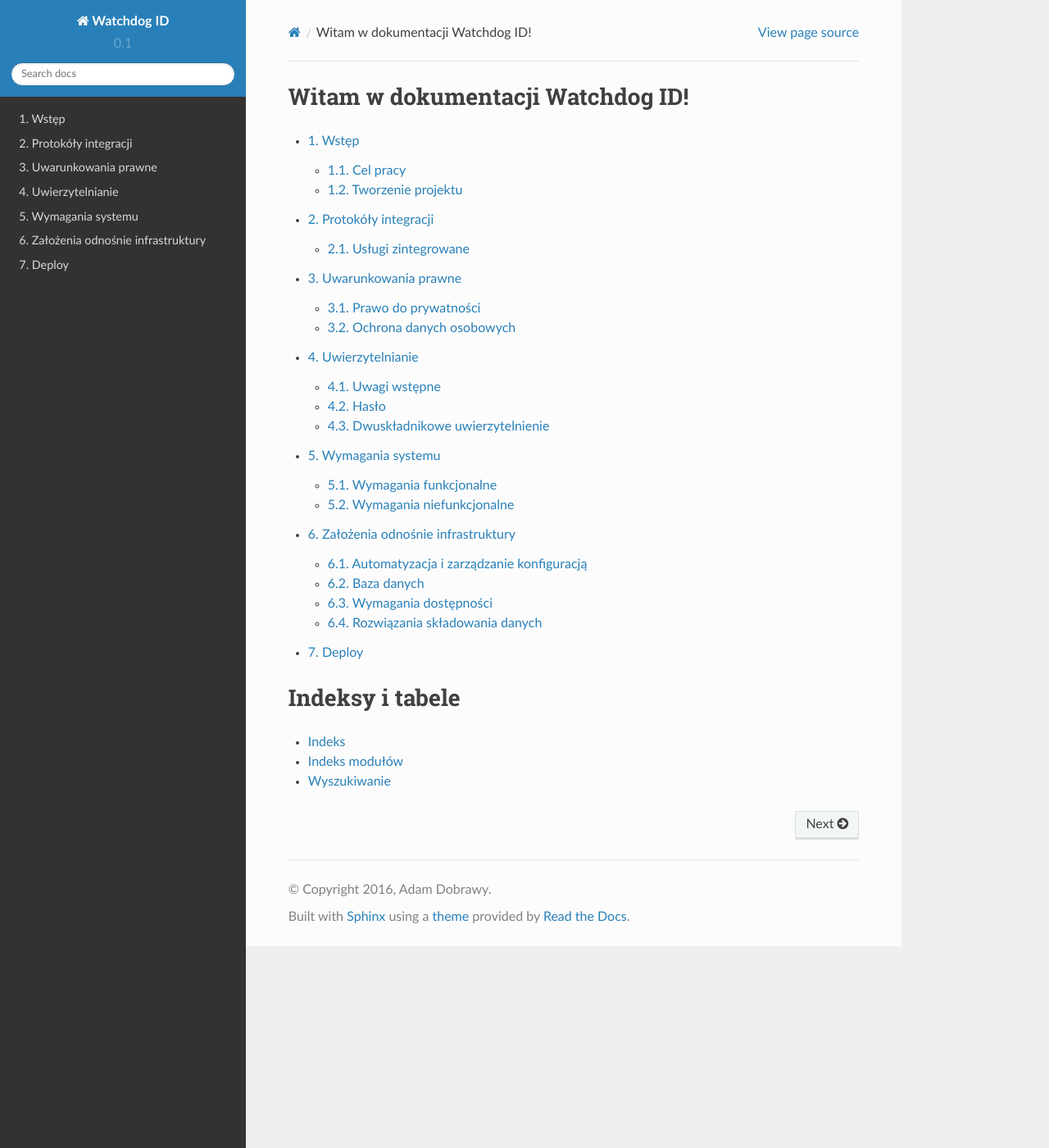
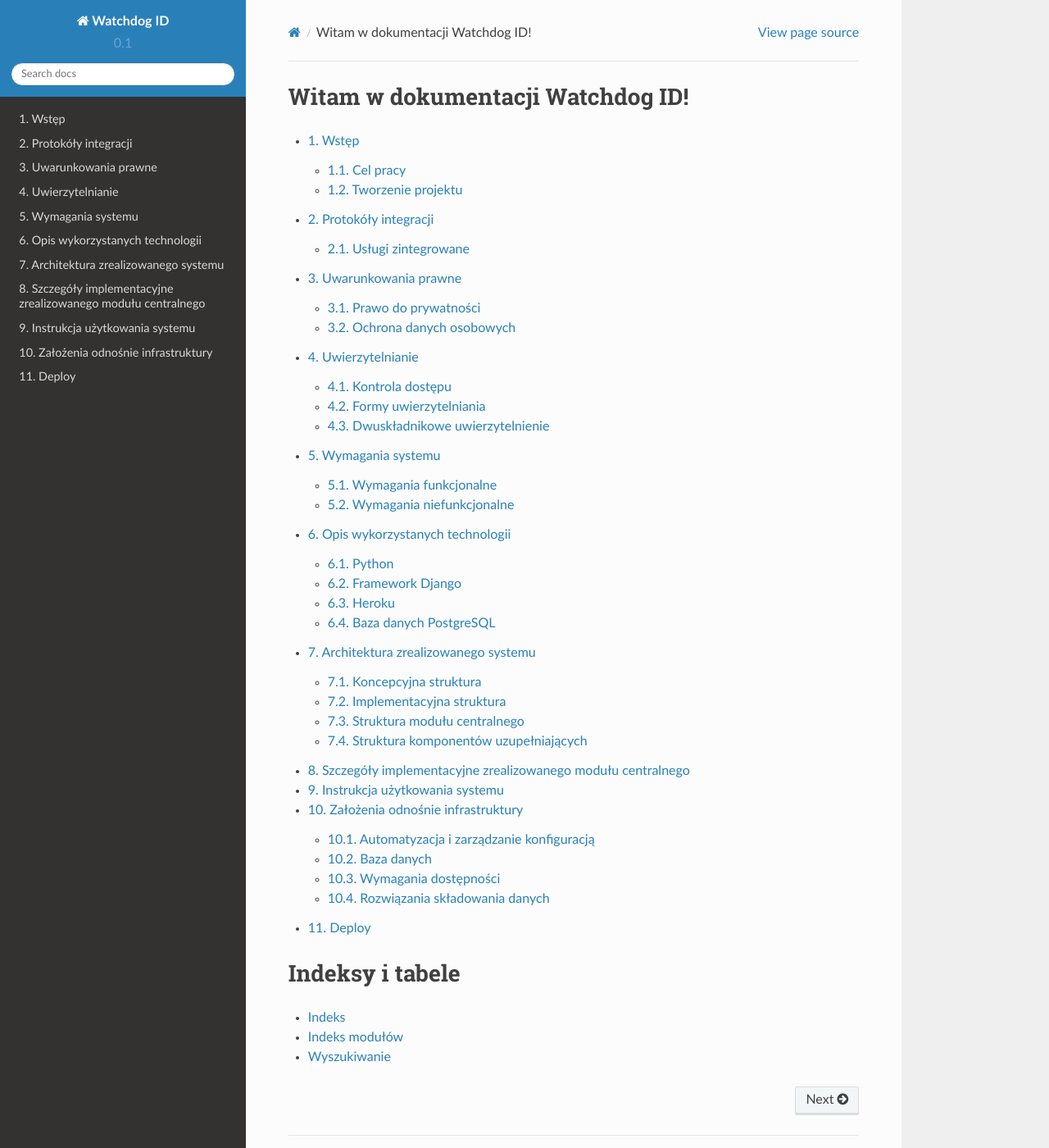
Before and after one commit to watchdogpolska/watchdog-id, a Sphinx documentation site: the page built from docs/index.rst, in a window 1280 px wide and 1400 px high. Shown: the whole window at 82% size. Built offline with Sphinx 7.4.7 and the Read the Docs theme 2.0.0, drawn with Linux system fonts in a browser that asks for light colours.

Commit message:
A big update

```diff
--- a/docs/index.rst
+++ b/docs/index.rst
@@ -17,9 +17,12 @@
    sections/law
    sections/authentication
    sections/requirements
+   sections/technology
+   sections/architecture
+   sections/implementation
+   sections/manual
    sections/infrastructure
    sections/deploy
-
 
 Indeksy i tabele
 ================
--- /dev/null
+++ b/docs/sections/architecture.rst
@@ -0,0 +1,27 @@
+.. _architecture:
+
+***********************************
+Architektura zrealizowanego systemu
+***********************************
+
+Koncepcyjna struktura
+*********************
+
+Podział na moduły
+-----------------
+
+Architektura web
+----------------
+
+
+Implementacyjna struktura
+*************************
+
+Struktura modułu centralnego
+****************************
+
+Wykorzystane biblioteki
+-----------------------
+
+Struktura komponentów uzupełniających
+*************************************
--- a/docs/sections/authentication.rst
+++ b/docs/sections/authentication.rst
@@ -12,8 +12,8 @@
 
 .. _authentication_intro:
 
-Uwagi wstępne
-*************
+Kontrola dostępu
+****************
 
 Na samym wstępie niniejszych rozważań konieczne jest uporządkowanie terminologii. Pragnę w tym miejscu bezpośrednio odwołać się do do literatury przedmiotu [#f1]_ :
 
@@ -33,11 +33,16 @@
 
 .. _password_policy:
 
+
+Formy uwierzytelniania
+**********************
+
 Hasło
-*****
+-----
+
 W przypadku wielu systemów komputerowych do uwierzytelniania wykorzystywane jest wyłącznie hasło. Jest najpopularniejszą formę uwierzytelniania i w ocenie autora najmniej bezpieczną. Stanowi formę uwierzytelniania typu *coś co wiesz*.
 
-W przypadku wykorzystania wyłącznie tej formy uwierzytelniania proces logownia w systemie komputerowym polega na wprowadzeniu loginu i hasła użytkownika. W związku z ograniczonym bezpieczeństwem tej formy uwierzytelniania wdrażane są w systemach komputerowych liczne metody, które mają ograniczyć jej wady. Podejmowane są działania zarówno na poziomie organizacyjnym, a także technicznym, które mają ograniczyć jej słabości.
+W przypadku wykorzystania wyłącznie tej formy uwierzytelniania proces logownia w systemie komputerowym polega na wprowadzeniu loginu i hasła użytkownika. W związku z ograniczonym bezpieczeństwem tej formy uwierzytelniania wdrażane są w systemach komputerowych liczne metody, które mają ograniczyć jej wady. Działania te są podejmowane zarówno na poziomie organizacyjnym, jak również technicznym.
 
 .. seqdiag::
    :desctable:
@@ -84,7 +89,7 @@
 
 
 Polityki haseł
---------------
+==============
 
 W zakresie organizacyjnym, który często wspierany jest także odpowiednimi rozwiązaniami technicznymi wprowadzone są polityki haseł. Obejmują one najczęsciej zagadnienia dotyczącego ponownego wykorzystania tych samych haseł w tym i innych systemach komputerowych, złożoność haseł i częstotliwość ich zmiany.
 
--- /dev/null
+++ b/docs/sections/implementation.rst
@@ -0,0 +1,5 @@
+.. _implementation:
+
+***********************************************************
+Szczegóły implementacyjne zrealizowanego modułu centralnego
+***********************************************************
--- a/docs/sections/introduction.rst
+++ b/docs/sections/introduction.rst
@@ -19,7 +19,7 @@
 
 Celem prezentowanej pracy było stworzenie otwartego i elastycznego systemu centralnego uwierzytelniania użytkownika, jak również ich rejestracji. Nowy proces logowania ma być jednolity w obrębie różnych systemów, a także wzbogacony o dodatkowe formy uwierzytelniania.
 
-System ten ma przejąć zadanie uwierzytelniania z systemów dotychczas działających w organizacji, a wspierających tylko prymitywne formy uwierzytelniania, powstałych w oparciu o rozbieżne technologie tworzące indywidualne bazy tożsamości i danych uwierzytelniających. Aby zapewnić jego rzeczywiste wykorzystanie system winien być łatwy i wygodny w integracji z dotychczas istniejącymi systemami, a - zważywszy na wygodę użytkownika - powinien mieć formę aplikacji internetowej. Powinien mieć charakter modularny w zakresie form uwierzytelniania, aby umożliwiał łatwe dodawanie nowych form uwierzytelniania wraz z  pojawiającymi się zagrożeniami, potrzebami i możliwości.
+System ten ma przejąć zadanie uwierzytelniania z systemów dotychczas działających w organizacji, a wspierających tylko prymitywne formy uwierzytelniania, powstałych w oparciu o rozbieżne technologie tworzące indywidualne bazy tożsamości i danych uwierzytelniających. Aby zapewnić jego rzeczywiste wykorzystanie system winien być łatwy i wygodny w integracji z dotychczas istniejącymi systemami, a - zważywszy na wygodę użytkownika - powinien mieć formę aplikacji internetowej. Powinien mieć charakter modularny w zakresie form uwierzytelniania, aby umożliwiał łatwe dodawanie nowych form uwierzytelniania wraz z pojawiającymi się zagrożeniami, potrzebami i możliwości.
 
 Praca uwzględnia także przygotowanie komponentów do dotychczas funkcjonujących systemów, które umożliwią przeniesienie procesu uwierzytelniania do centralnego systemu. Stanowić to będzie potwierdzenie skuteczności integracji, a także spełnienia wymagań w zakresie jej prostoty i wygody.
 
--- a/docs/sections/law.rst
+++ b/docs/sections/law.rst
@@ -1,5 +1,4 @@
 .. _law:
-
 
 ********************
 Uwarunkowania prawne
@@ -10,7 +9,7 @@
 Wdrożenie centralnego uwierzytelniania przez użytkowników może mieć wpływ na ich prawo do prywatności. Uważam, że konieczne jest we współczesnym świecie uwzględnienie ochrony danych osobowych, a szerzej wpływu na prawa do prywatności użytkowników już na etapie projektowania aplikacji, które mogą mieć na tą prywatność wpływ.
 
 Prawo do prywatności
-------------------------------
+--------------------
 
 Postęp techniczny stwarzał i nadal stwarza nowe wyzwania dla skutecznej ochrony prywatności i danych osobowych. Zwraca się w literaturze, że łatwo można wykazać, iż niektóre specyficzne właściwości sieci komputerowych niejako z natury rzeczy wywołują nieznane wcześniej zagrożenia dla dóbr osobistych, skłaniając do poszukiwań środków zaradczych [#f1]_.
 
--- /dev/null
+++ b/docs/sections/manual.rst
@@ -0,0 +1,5 @@
+.. _manual:
+
+***********************************************************
+Instrukcja użytkowania systemu
+***********************************************************
--- /dev/null
+++ b/docs/sections/technology.rst
@@ -0,0 +1,56 @@
+.. _technology:
+
+*******************************
+Opis wykorzystanych technologii
+*******************************
+
+Python
+******
+
+Framework Django
+****************
+
+Informacje ogólne
+-----------------
+
+Struktura aplikacji
+-------------------
+
+MVT
+---
+
+Model
+=====
+
+Widok
+=====
+
+Szablon
+=======
+
+Formularze
+----------
+
+URL dispatcher
+--------------
+
+Panel administracyjny
+---------------------
+
+Kontrola dostępu
+================
+
+Inne właściwości
+----------------
+
+Heroku
+****************
+
+Uzasadnienie wyboru platformy
+-----------------------------
+
+Zdalne administrowanie platformą
+--------------------------------
+
+Baza danych PostgreSQL
+**********************
```
Also changed, not shown: docs/sections/conclusions.rst (added, +12 -0 lines).
